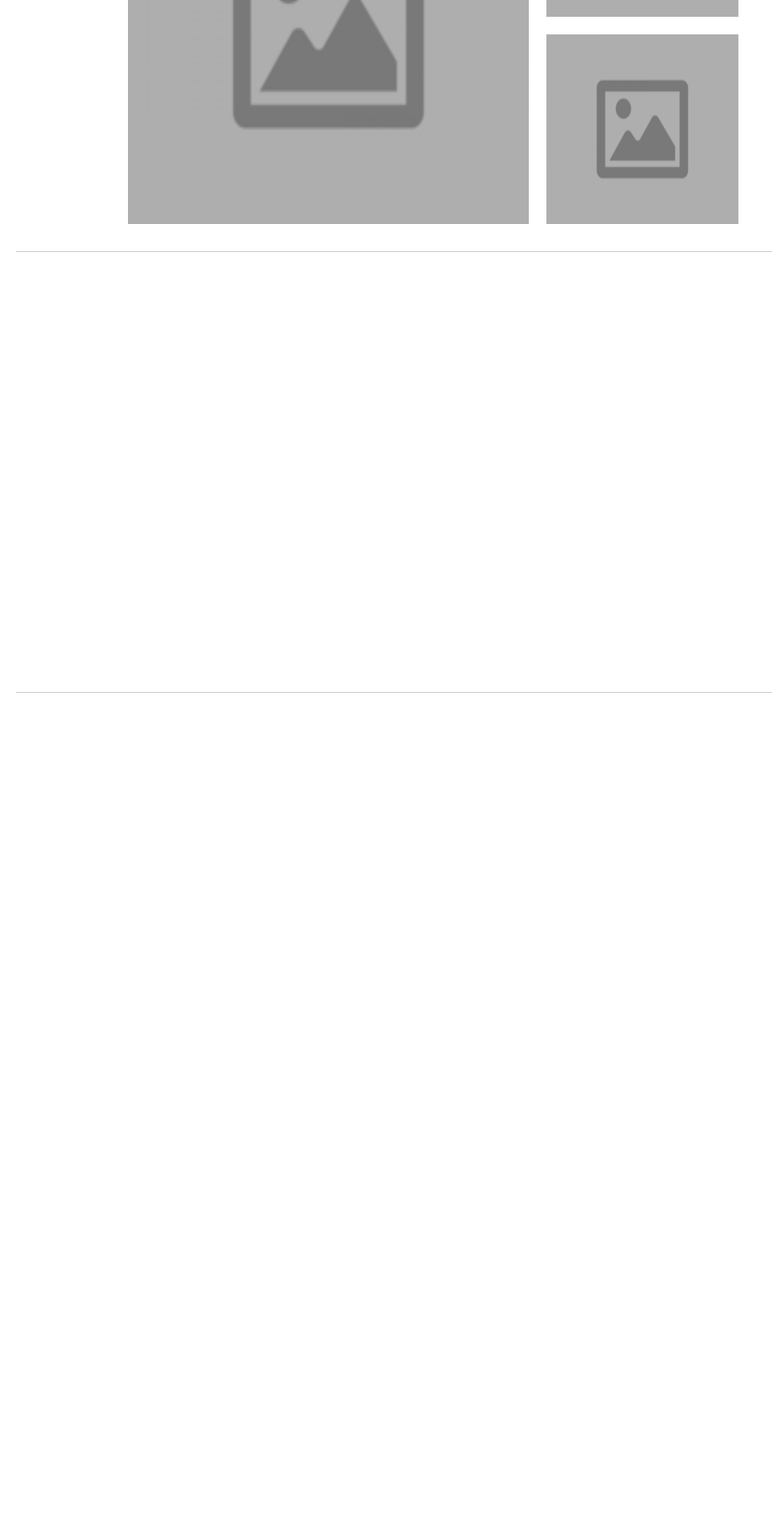
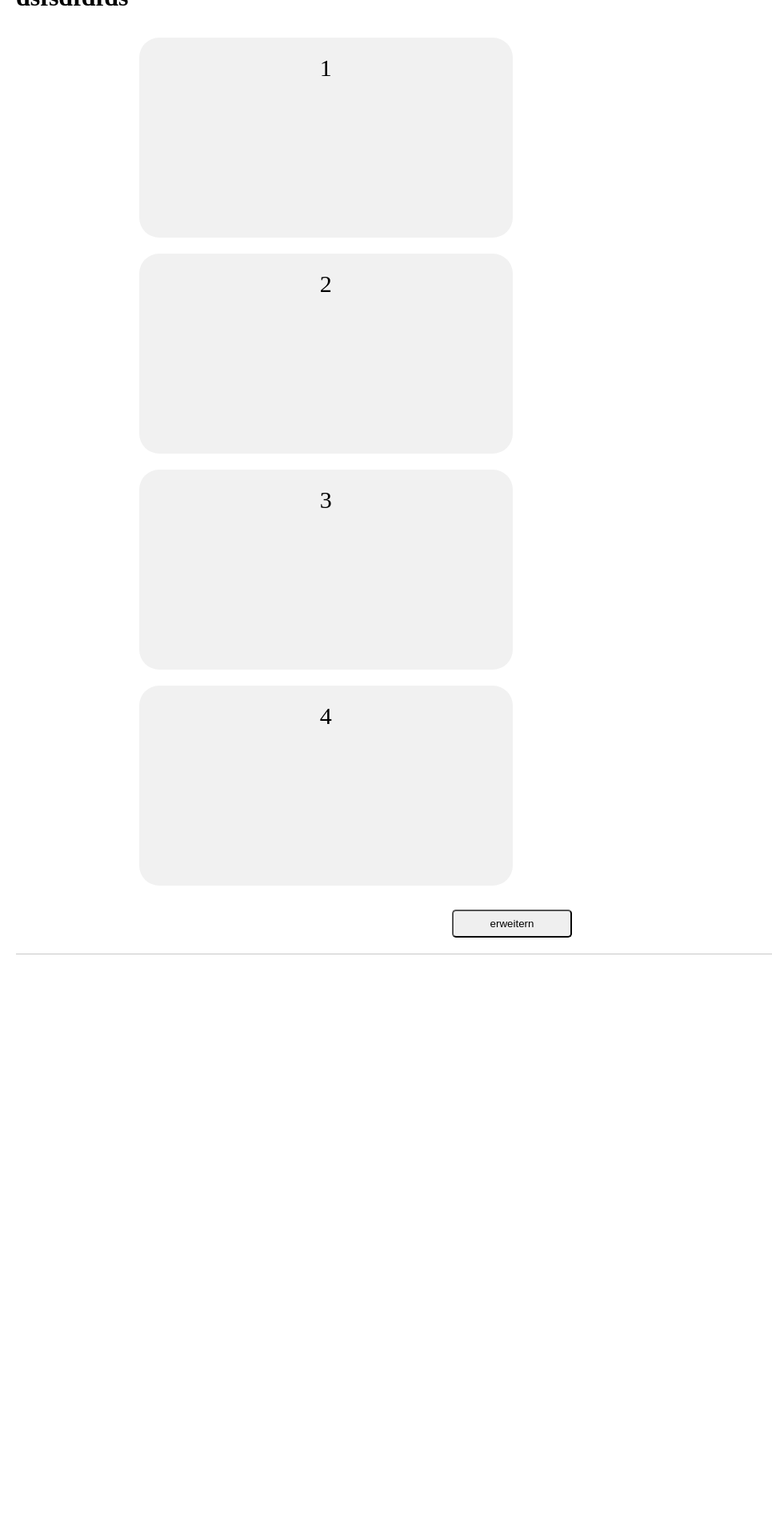
Before and after one commit to MatRob0300/projektTennisbar, a PHP site: page / in a window 1280 px wide. Shown: the part 1958-3878 px from the top of the page at 80% size, without its empty margins (0-965 px from the left). After the commit the page ends 3151 px from the top, so only its background shows below. Run offline with PHP 8.4, Linux system fonts and the light colour scheme; some libraries are stand-ins or nearby versions.

Commit message:
hochladen

```diff
--- a/frontend/styles/main-styles.css
+++ b/frontend/styles/main-styles.css
@@ -8,6 +8,7 @@ body {
   background-color: rgba(0, 0, 0, 0.9);
   height: 100px;
   position: fixed;
+  z-index: 2;
 }
 .logo {
   float: left;
--- a/frontend/styles/startseite-styles.css
+++ b/frontend/styles/startseite-styles.css
@@ -1,6 +1,8 @@
 /* main abschnitt */
 main {
-  height: 5000px;
+  margin: 0;
+  padding: 0;
+  height: auto;
 }
 header {
   margin: 0px 0px 0px 0px;
@@ -61,7 +63,8 @@ header .headertext {
 /* abschnitt2 */
 .a2 {
   margin: 15px 20px 15px 20px;
-  height: 600px;
+  padding-bottom: 50px;
+  height: auto;
   border-bottom: 1.5px solid rgba(200, 200, 200);
 }
 #beschA2 {
@@ -76,18 +79,17 @@ header .headertext {
   font-size: 20px;
 }
 .info {
-  width: 600px;
-  margin: 100px 0px 0px 200px;
-  height: 300px;
+  height: auto;
+  margin: 100px 15% 100px 15%;
 }
 .tab {
-  width: 600px;
+  width: 75%;
   overflow: hidden;
   border: 1px solid #ccc;
   background-color: #f1f1f1;
 }
 .tab button {
-  width: 300px;
+  width: 50%;
   background-color: inherit;
   float: left;
   border: none;
@@ -127,41 +129,52 @@ header .headertext {
   to {opacity: 1;}
 }
 .map {
-  height: 300px;
-  width: 1000px;
+  margin: 0px 10% 0px 10%;
+  height: 200px;
+  width: 80%;
+  z-index: 0;
 }
 
 /* abschnitt3 */
 .a3 {
   margin: 0px 20px 0px 20px;
-  padding: 10px 10% 20px 10%;
-  height: 65vh;
+  height: auto;
   border-bottom: 1.5px solid rgba(200, 200, 200);
 }
-table, td {
+.header-a3{
 
 }
-table {
- width: 80%;
- height: 100%;
+.flex-container {
+  margin: 0px 10% 0px 10%;
+  padding: 0px 0px 0px 20px;
+  display: flex;
+  flex-wrap: wrap;
 }
-td.gross {
-  padding: 10px;
-  width: 40%;
+.flex-container > div {
+  background-color: #f1f1f1;
+  width: 48%;
+  height: 250px;
+  margin: 10px;
+  text-align: center;
+  line-height: 75px;
+  font-size: 30px;
+  border-radius: 25px;
 }
-td.klein {
-  padding: 10px;
-  width: 20%;
+.more-button {
+
 }
-td img {
-  width: 100%;
-  height: 100%;
+.more-button button {
+  width: 150px;
+  height: 35px;
+  border-radius: 5px;
+  display: block;
+  margin: 0 auto;
+  margin-top: 20px;
+  margin-bottom: 20px;
 }
-/* abschnitt 4 */
 
-.a4 {
-  margin: 0px 20px 0px 20px;
-  padding: 10px 10% 20px 10%;
-  height: 65vh;
-  border-bottom: 1.5px solid rgba(200, 200, 200);
+/* footer */
+
+footer {
+  height: 200px;
 }
--- a/frontend/views/platzreservierung.tpl.php
+++ b/frontend/views/platzreservierung.tpl.php
@@ -71,7 +71,7 @@
           </div>
           <div class="textinfo">
             <h2>Wetter</h2>
-            <p>zum Wetter</p>
+            <a href="?aktion=wetterbericht">zum Wetter</a>
           </div>
         </div>
       </div>
--- a/frontend/views/startseite.tpl.php
+++ b/frontend/views/startseite.tpl.php
@@ -48,6 +48,7 @@
   </header>
 
 <main>
+
   <div class="a1">
     <h1>There is random Text!</h1>
     <div class="suchleiste">
@@ -55,6 +56,7 @@
       <button type="button">SUCHEN</button>
     </div>
   </div>
+
   <div class="a2">
     <div id="beschA2">
       <h2>Überschrift</h2>
@@ -63,17 +65,21 @@
         Companions shy had solicitude favourable own. Which could saw guest man now heard but.
         Lasted my coming uneasy marked so should. Gravity letters it amongst herself dearest an windows by.</p>
     </div>
+
     <div class="info">
+
       <div class="tab">
         <button class="tablinks" onclick="openInfo(event, 'oeffnungszeiten')" id="defaultOpen">Öffnungszeiten</button>
         <button class="tablinks" onclick="openInfo(event, 'kontakt')">Kontakt</button>
       </div>
+
       <div id="kontakt" class="tabcontent">
         <ul>
           <li>Schwimmbadstraße 1, 39010 Andrian, Südtirol</li>
           <li>Tel. +39 123456789</li>
         </ul>
       </div>
+
       <div id="oeffnungszeiten" class="tabcontent">
         <ul>
           <li>Montag: 10:00 - 18:00Uhr</li>
@@ -83,32 +89,26 @@
         </ul>
       </div>
     </div>
-      <!--<div class="map" id="mapid"></div>-->
+
+     <div class="map" id="mapid"></div>
 
   </div>
+
   <div class="a3">
-    <table>
-      <tr>
-        <td rowspan="2" class="gross">
-          <a href="?aktion=platzreservierung"><img src="images/bildplatzhalter.png" alt="cheers-logo" title="Tennisplatz"></a>
-        </td>
-        <td class="klein">
-          <a href="?aktion=#"><img src="images/bildplatzhalter.png" alt="cheers-logo" title="Bar"></a>
-        </td>
-      </tr>
-      <tr>
-        <td class="klein">
-          <a href="?aktion=#"><img src="images/bildplatzhalter.png" alt="cheers-logo" title="Wetter"></a>
-        </td>
-      </tr>
-    </table>
+    <div class="header-a3">
+      <h1>dsfsdfdfds</h1>
     </div>
-  <div class="a4">
-    <h1></h1>
-    <div class="">
-
+    <div class="flex-container">
+      <div>1</div>
+      <div>2</div>
+      <div>3</div>
+      <div>4</div>
+    </div>
+    <div class="more-button">
+      <button type="button" name="erweitern">erweitern</button>
     </div>
   </div>
+
 </main>
 
 <footer></footer>
@@ -119,8 +119,8 @@
   attribution: '&copy; <a href="https://www.openstreetmap.org/copyright">OpenStreetMap</a> contributors'
   }).addTo(map);
 
-  L.marker([46.521202,11.2272281]).addTo(map)
-  .bindPopup("Hier sind wir!").openPopup();
+  L.marker([46.521202,11.2272281]).addTo(map);
+  //.bindPopup("Hier sind wir!").openPopup();
 
     //map.locate({setView: true, maxZoom: 16});
 
```
Lines whose indentation alone changed are shown as unchanged.
